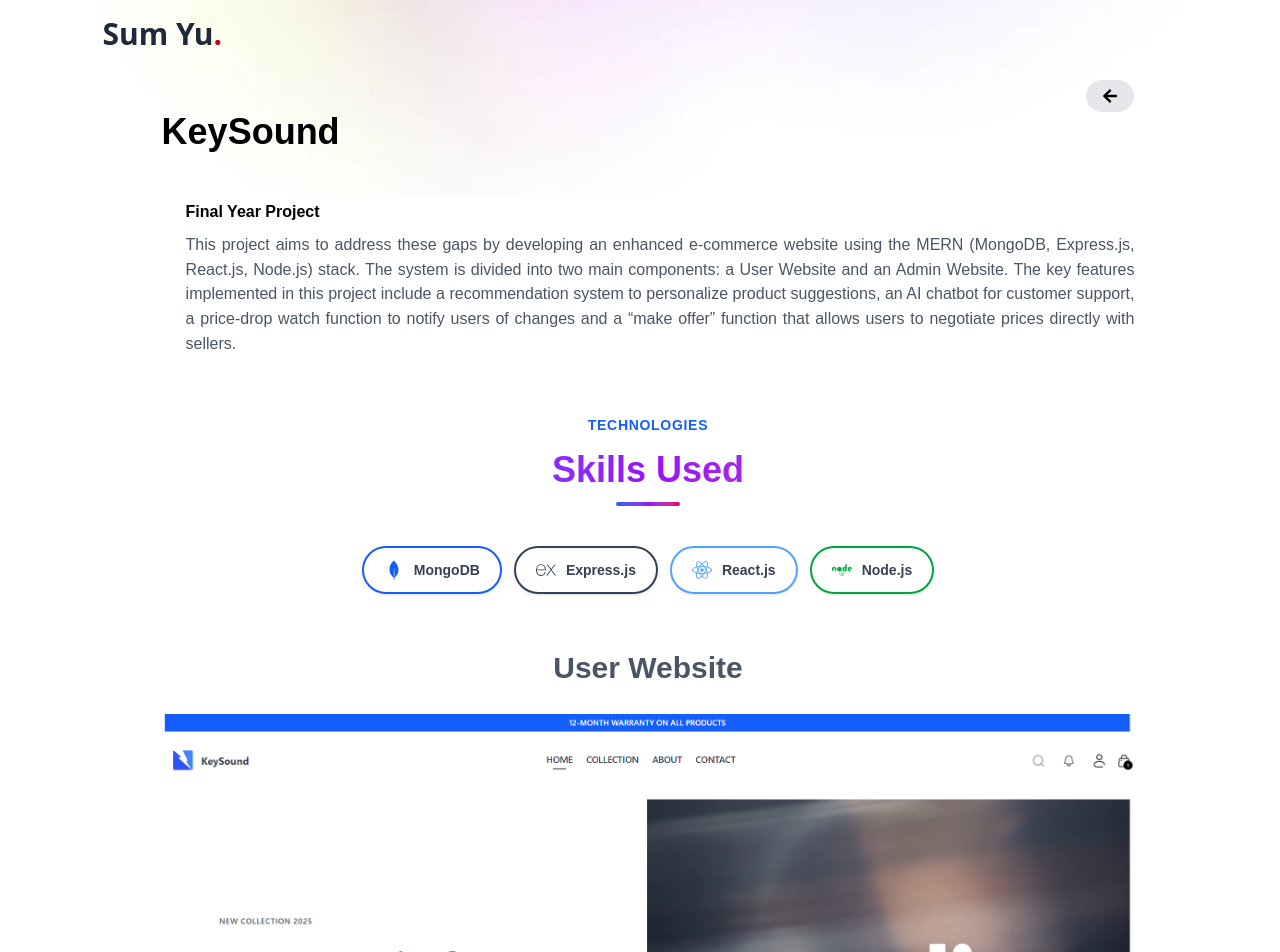
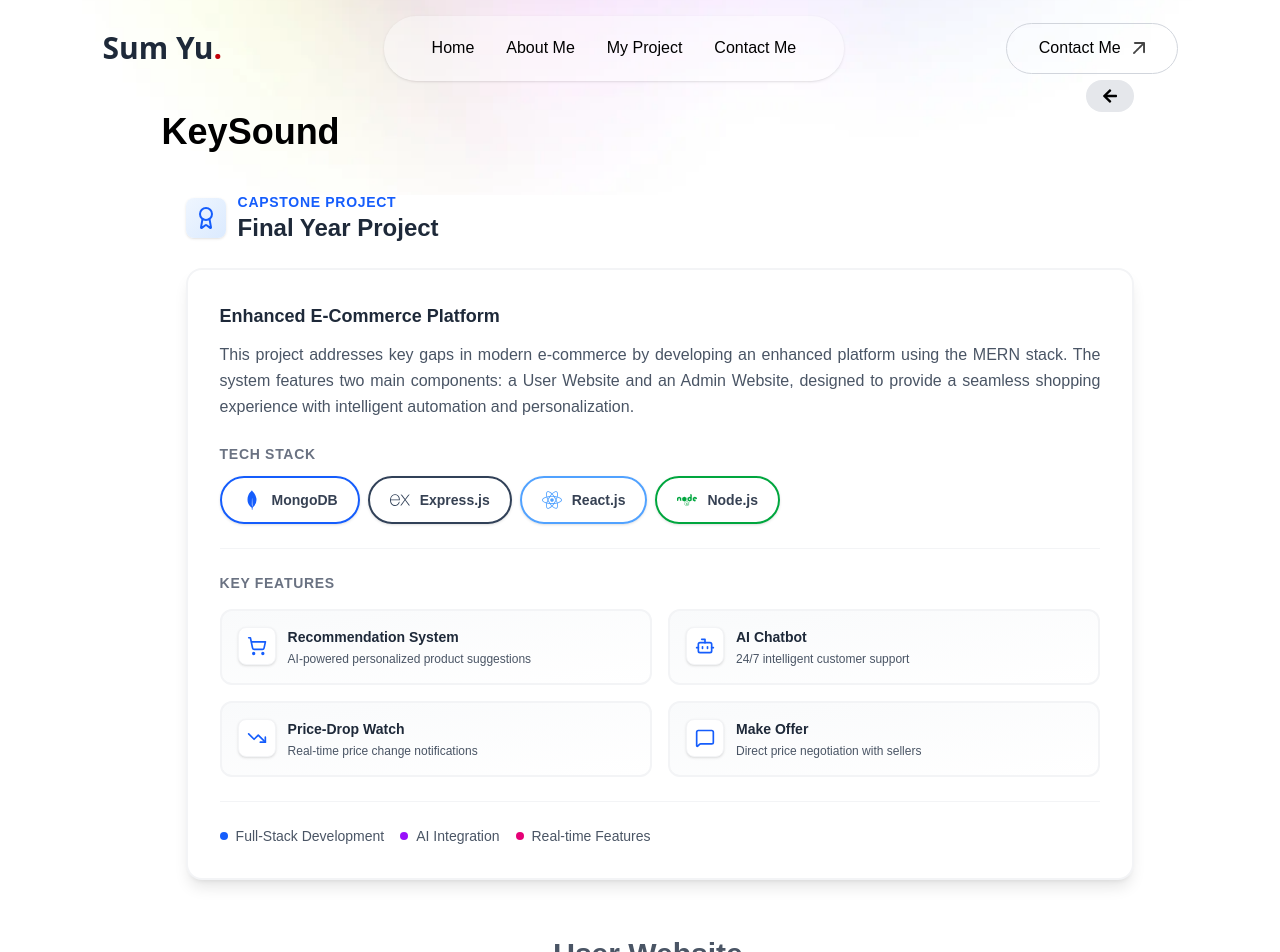
Before and after one commit to SumYu02/portfolio-website, a Next.js app: page /keysound in a window 1280 px wide. Shown: the top 952 px of the page. Built offline with nearby package versions, Linux system fonts and the light colour scheme; a web font is replaced by a local one.

Commit message:
refactor: UI of keysound page

```diff
--- /dev/null
+++ b/app/components/GithubSection.jsx
@@ -0,0 +1,97 @@
+import React from 'react';
+import { Github, ExternalLink, Star, GitFork, Code } from 'lucide-react';
+
+export default function GitHubSection() {
+  return (
+    <div className="flex flex-col gap-2 mt-20 mb-20 px-4">
+      {/* Header */}
+      <div className="text-center mb-8">
+        <div className="inline-block mb-3">
+          <span className="text-sm font-semibold text-blue-600 uppercase tracking-wider">
+            Open Source
+          </span>
+        </div>
+        <h1 className="text-3xl sm:text-4xl font-bold bg-gradient-to-r from-blue-600 via-purple-600 to-pink-600 bg-clip-text text-transparent mb-3">
+          GitHub Repository
+        </h1>
+        <p className="text-gray-600 text-sm max-w-xl mx-auto">
+          Explore the complete source code and documentation
+        </p>
+      </div>
+
+      {/* GitHub Card */}
+      <div className="max-w-3xl mx-auto w-full">
+        <a
+          href="https://github.com/SumYu02/E-Commerce-FYP"
+          target="_blank"
+          rel="noopener noreferrer"
+          className="block group"
+        >
+          <div className="bg-white rounded-2xl border-2 border-gray-100 shadow-lg hover:shadow-2xl hover:border-blue-200 transition-all duration-500 overflow-hidden">
+            {/* Gradient Header */}
+            <div className="bg-gradient-to-r from-blue-600 via-purple-600 to-pink-600 p-6">
+              <div className="flex items-center justify-between">
+                <div className="flex items-center gap-4">
+                  <div className="p-3 bg-white rounded-xl shadow-lg group-hover:scale-110 transition-transform duration-300">
+                    <Github className="text-gray-800" size={32} />
+                  </div>
+                  <div>
+                    <p className="text-white font-bold text-xl">E-Commerce-FYP</p>
+                    <p className="text-blue-100 text-sm">SumYu02</p>
+                  </div>
+                </div>
+                <ExternalLink className="text-white group-hover:translate-x-1 group-hover:-translate-y-1 transition-transform duration-300" size={24} />
+              </div>
+            </div>
+
+            {/* Content */}
+            <div className="p-6">
+              <p className="text-gray-600 text-sm mb-6">
+                Full-stack MERN e-commerce platform with AI-powered features including recommendation system, chatbot, price-drop alerts, and offer negotiation.
+              </p>
+
+              {/* Stats */}
+              {/* <div className="flex flex-wrap gap-4 mb-6">
+                <div className="flex items-center gap-2 px-4 py-2 bg-gray-50 rounded-full border border-gray-200">
+                  <Code size={16} className="text-blue-600" />
+                  <span className="text-sm font-semibold text-gray-700">MERN Stack</span>
+                </div>
+                <div className="flex items-center gap-2 px-4 py-2 bg-gray-50 rounded-full border border-gray-200">
+                  <Star size={16} className="text-yellow-500" />
+                  <span className="text-sm font-semibold text-gray-700">Full Stack</span>
+                </div>
+                <div className="flex items-center gap-2 px-4 py-2 bg-gray-50 rounded-full border border-gray-200">
+                  <GitFork size={16} className="text-green-600" />
+                  <span className="text-sm font-semibold text-gray-700">Open Source</span>
+                </div>
+              </div> */}
+
+              {/* URL Display */}
+              <div className="bg-gradient-to-r from-gray-50 to-blue-50 rounded-xl p-4 border-2 border-gray-100 group-hover:border-blue-200 transition-colors duration-300">
+                <div className="flex items-center justify-between gap-3">
+                  <code className="text-sm text-gray-700 font-mono flex-1 overflow-x-auto">
+                    github.com/SumYu02/E-Commerce-FYP
+                  </code>
+                  <div className="flex items-center gap-2 text-blue-600 font-semibold text-sm whitespace-nowrap">
+                    View Code
+                    <ExternalLink size={16} className="group-hover:translate-x-1 transition-transform duration-300" />
+                  </div>
+                </div>
+              </div>
+            </div>
+
+            {/* Bottom Accent */}
+            <div className="h-1 bg-gradient-to-r from-blue-600 via-purple-600 to-pink-600 group-hover:h-2 transition-all duration-300"></div>
+          </div>
+        </a>
+
+        {/* Call to Action */}
+        {/* <div className="text-center mt-6">
+          <p className="text-sm text-gray-500">
+            ⭐ Star the repository if you find it helpful!
+          </p>
+        </div> */}
+      </div>
+    </div>
+  );
+}
--- a/app/components/NavbarPage.jsx
+++ b/app/components/NavbarPage.jsx
@@ -1,8 +1,17 @@
-import React from "react";
+"use client";
+import React, { useRef } from "react";
 import Image from "next/image";
 import { assets } from "@/assets/assets";
 
 const NavbarPage = () => {
+    const sideMenuRef = useRef();
+
+    const openMenu = () => {
+      sideMenuRef.current.style.transform = "translateX(-16rem)";
+    };
+    const closeMenu = () => {
+      sideMenuRef.current.style.transform = "translateX(16rem)";
+    };
   return (
     <>
       <div className="fixed top-0 right-0 w-full -z-10 translate-y-[-80%]">
@@ -19,6 +28,78 @@
               Sum Yu<span className="text-red-700 text-3xl">.</span>
             </h1>
           </a>
+
+          <ul className="hidden md:flex items-center gap-6 lg:gap-8 px-12 py-5 bg-white/40 rounded-full shadow-sm">
+            <li>
+              <a href="/#top">Home</a>
+            </li>
+            <li>
+              <a href="/#about">About Me</a>
+            </li>
+            <li>
+              <a href="#projects">My Project</a>
+            </li>
+            {/* <li>
+              <Link href="/keysound">My Project</Link>
+            </li> */}
+            {/* <li>
+              <a href="#contact">Contact Me</a>
+            </li> */}
+              <li>
+              <a href="/#contact">Contact Me</a>
+            </li>
+          </ul>
+
+          <div className="flex items-center gap-6">
+            {/* <button className="flex items-center">
+              <Image src={assets.moon_icon} alt="" className="w-6" />
+            </button> */}
+            <a
+              href="https://api.whatsapp.com/send?phone=60194883347"
+              className="hidden lg:flex items-center gap-3 border-gray-300 rounded-full border px-8 py-3"
+            >
+              Contact Me
+              <Image src={assets.arrow_icon} className="w-3" alt="arrow" />
+            </a>
+
+            <button className="block lg:hidden ml-3" onClick={openMenu}>
+              <Image src={assets.menu_black} alt="" className="w-6" />
+            </button>
+          </div>
+
+          <ul
+            ref={sideMenuRef}
+            className="md:hidden flex flex-col gap-4 py-20 px-10 fixed -right-64 top-0 bottom-0 w-64 h-screen bg-gray-50 transition duration-500"
+          >
+            <div className="absolute top-6 right-6">
+              <Image
+                src={assets.close_black}
+                alt=""
+                className="w-4"
+                onClick={closeMenu}
+              />
+            </div>
+            <li>
+              <a href="/" onClick={closeMenu}>
+                Home
+              </a>
+            </li>
+            <li>
+              <a href="/#about" onClick={closeMenu}>
+                About Me
+              </a>
+            </li>
+            <li>
+              <a href="/myproject" onClick={closeMenu}>
+                My Project
+              </a>
+            </li>
+            <li>
+              <a href="/#contact" onClick={closeMenu}>
+                Contact Me
+              </a>
+            </li>
+          </ul>
         </div>
       </div>
     </>
--- a/app/keysound/page.js
+++ b/app/keysound/page.js
@@ -12,18 +12,42 @@
   FaReact,
   FaNode,
 } from "react-icons/fa"; // Font Awesome icon
+import { SiMongodb, SiExpress } from "react-icons/si";
 import {
-  SiMysql,
-  SiMongodb,
-  SiPrisma,
-  SiExpress,
-  SiReact,
-  SiNodejs,
-} from "react-icons/si";
+  ShoppingCart,
+  Bot,
+  TrendingDown,
+  MessageSquare,
+  Award,
+} from "lucide-react";
+import GithubSection from "../components/GithubSection";
 
 export default function KeysoundPage() {
   const [currentSlide, setCurrentSlide] = useState(0);
   const [currentSlideAdmin, setCurrentSlideAdmin] = useState(0);
+
+  const features = [
+    {
+      icon: <ShoppingCart size={20} />,
+      title: "Recommendation System",
+      description: "AI-powered personalized product suggestions",
+    },
+    {
+      icon: <Bot size={20} />,
+      title: "AI Chatbot",
+      description: "24/7 intelligent customer support",
+    },
+    {
+      icon: <TrendingDown size={20} />,
+      title: "Price-Drop Watch",
+      description: "Real-time price change notifications",
+    },
+    {
+      icon: <MessageSquare size={20} />,
+      title: "Make Offer",
+      description: "Direct price negotiation with sellers",
+    },
+  ];
 
   const slides = [
     {
@@ -163,7 +187,6 @@
             className="flex flex-row gap-3 items-center px-4 py-2 rounded-full bg-gray-200"
           >
             <FaArrowLeft />
-            {/* <span className="hidden sm:inline">Back to Home</span> */}
           </Link>
         </div>
 
@@ -171,52 +194,41 @@
           <h1 className="text-4xl font-bold">KeySound</h1>
         </div>
 
-        <div className="flex flex-col gap-2 mt-10 sm:ml-6">
-          <p className="font-bold mt-2">Final Year Project</p>
-          <p className="text-gray-600 max-w-7xl text-justify">
-            This project aims to address these gaps by developing an enhanced
-            e-commerce website using the MERN (MongoDB, Express.js, React.js,
-            Node.js) stack. The system is divided into two main components: a
-            User Website and an Admin Website. The key features implemented in
-            this project include a recommendation system to personalize product
-            suggestions, an AI chatbot for customer support, a price-drop watch
-            function to notify users of changes and a &ldquo;make offer&rdquo;
-            function that allows users to negotiate prices directly with
-            sellers.{" "}
+        <div className="mt-10 sm:ml-6">
+          <div className="flex items-center gap-3 mb-6">
+            <div className="p-2 bg-gradient-to-br from-blue-50 to-blue-100 rounded-lg shadow-sm">
+              <Award className="text-blue-600" size={24} />
+            </div>
+            <div>
+              <p className="text-sm text-blue-600 font-semibold uppercase tracking-wider">
+                Capstone Project
+              </p>
+              <p className="text-2xl font-bold text-gray-800">
+                Final Year Project
+              </p>
+            </div>
+          </div>
+
+          <div className="bg-white rounded-2xl border-2 border-gray-100 shadow-lg p-6 sm:p-8 hover:shadow-xl transition-shadow duration-300">
+            <div className="mb-6">
+              <h3 className="text-lg font-bold text-gray-800 mb-3">
+                Enhanced E-Commerce Platform
+              </h3>
+              <p className="text-gray-600 leading-relaxed text-justify">
+                This project addresses key gaps in modern e-commerce by
+                developing an enhanced platform using the MERN stack. The system
+                features two main components: a User Website and an Admin
+                Website, designed to provide a seamless shopping experience with
+                intelligent automation and personalization.
               </p>
             </div>
 
-        {/* <div className="flex flex-col gap-2 mt-14">
-          <h1 className="text-2xl sm:text-3xl font-bold text-center text-gray-600 mb-5">
-            Skills Used
-          </h1>
+            {/* Tech Stack */}
+            <div className="mb-6 pb-6 border-b border-gray-100">
+              <p className="text-sm font-semibold text-gray-500 uppercase tracking-wider mb-3">
+                Tech Stack
+              </p>
               <div className="flex flex-wrap gap-2">
-            {skills.map((skill, index) => (
-              <div key={index} className={`${skill.color} p-2 rounded-full`}>
-                {skill.icon}
-                <span className="text-sm font-semibold text-gray-700">
-                  {skill.name}
-                </span>
-              </div>
-            ))}
-          </div>
-        </div> */}
-        <div className="flex flex-col gap-2 mt-14 px-4">
-          {/* Header */}
-          <div className="text-center mb-8">
-            <div className="inline-block mb-3">
-              <span className="text-sm font-semibold text-blue-600 uppercase tracking-wider">
-                Technologies
-              </span>
-            </div>
-            <h1 className="text-3xl sm:text-4xl font-bold bg-gradient-to-r from-blue-600 via-purple-600 to-pink-600 bg-clip-text text-transparent mb-3">
-              Skills Used
-            </h1>
-            <div className="w-16 h-1 bg-gradient-to-r from-blue-600 via-purple-600 to-pink-600 mx-auto rounded-full"></div>
-          </div>
-
-          {/* Skills Grid */}
-          <div className="flex flex-wrap justify-center gap-3 max-w-4xl mx-auto">
                 {skills.map((skill, index) => (
                   <div
                     key={index}
@@ -234,6 +246,54 @@
                 ))}
               </div>
             </div>
+
+            {/* Key Features */}
+            <div>
+              <p className="text-sm font-semibold text-gray-500 uppercase tracking-wider mb-4">
+                Key Features
+              </p>
+              <div className="grid grid-cols-1 sm:grid-cols-2 gap-4">
+                {features.map((feature, index) => (
+                  <div
+                    key={index}
+                    className="group flex items-start gap-3 p-4 bg-gradient-to-br from-gray-50 to-white rounded-xl border-2 border-gray-100 hover:border-blue-200 hover:shadow-md transition-all duration-300"
+                  >
+                    <div className="p-2 bg-white rounded-lg shadow-sm group-hover:shadow-md group-hover:scale-110 transition-all duration-300 border border-gray-100">
+                      <div className="text-blue-600">{feature.icon}</div>
+                    </div>
+                    <div className="flex-1">
+                      <p className="font-semibold text-gray-800 text-sm mb-1">
+                        {feature.title}
+                      </p>
+                      <p className="text-xs text-gray-600">
+                        {feature.description}
+                      </p>
+                    </div>
+                  </div>
+                ))}
+              </div>
+            </div>
+
+            {/* Project Highlights */}
+            <div className="mt-6 pt-6 border-t border-gray-100">
+              <div className="flex flex-wrap gap-4 text-sm">
+                <div className="flex items-center gap-2">
+                  <div className="w-2 h-2 bg-blue-600 rounded-full"></div>
+                  <span className="text-gray-600">Full-Stack Development</span>
+                </div>
+                <div className="flex items-center gap-2">
+                  <div className="w-2 h-2 bg-purple-600 rounded-full"></div>
+                  <span className="text-gray-600">AI Integration</span>
+                </div>
+                <div className="flex items-center gap-2">
+                  <div className="w-2 h-2 bg-pink-600 rounded-full"></div>
+                  <span className="text-gray-600">Real-time Features</span>
+                </div>
+              </div>
+            </div>
+          </div>
+        </div>
+
         <div className="flex flex-col gap-2 mt-14">
           <h1 className="text-2xl sm:text-3xl font-bold text-center text-gray-600 mb-5">
             User Website
@@ -352,19 +412,7 @@
             </div>
           </div>
 
-          <div className="flex flex-col gap-2 mt-20 mb-20">
-            <h1 className="text-2xl sm:text-3xl font-bold text-center text-gray-600 mb-5">
-              Github Repository
-            </h1>
-            <Link
-              href="https://github.com/SumYu02/E-Commerce-FYP"
-              target="_blank"
-            >
-              <span className="text-gray-500 hover:text-gray-700 text-center flex justify-center">
-                https://github.com/SumYu02/E-Commerce-FYP
-              </span>
-            </Link>
-          </div>
+          <GithubSection />
         </div>
       </div>
       <footer className="mt-16 w-full bg-gray-100 border-t border-gray-200 py-6 flex flex-col items-center text-center text-gray-600 text-sm">
--- a/package.json
+++ b/package.json
@@ -12,6 +12,7 @@
     "@mantine/core": "^8.3.9",
     "@mantine/hooks": "^8.3.9",
     "@tailwindcss/postcss": "^4.1.11",
+    "lucide-react": "^0.562.0",
     "next": "15.3.4",
     "react": "^19.0.0",
     "react-dom": "^19.0.0",
```
Also changed, not shown: 1 other file (tests, documents, lock files or other folders). Lines whose indentation alone changed are shown as unchanged.
